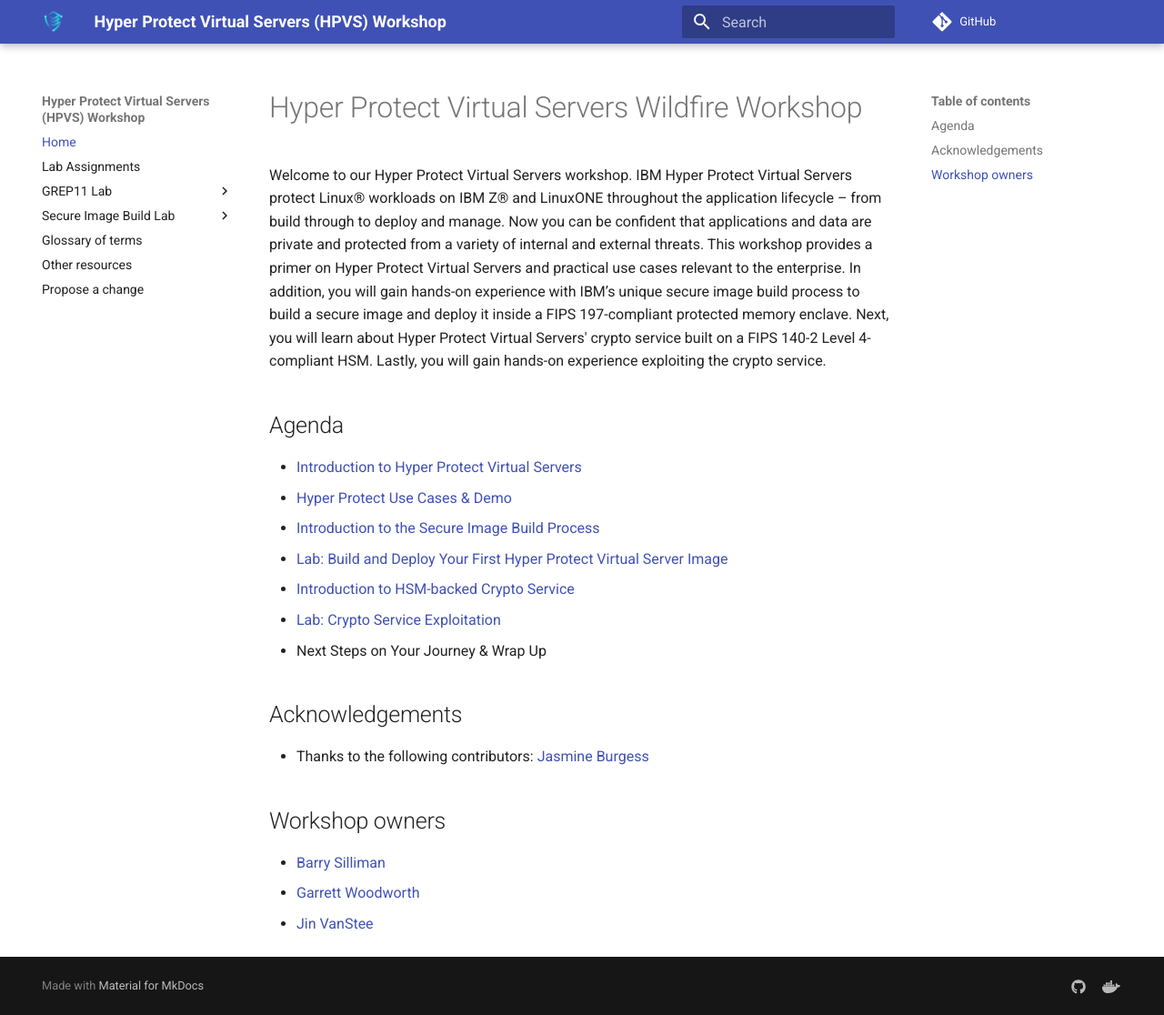
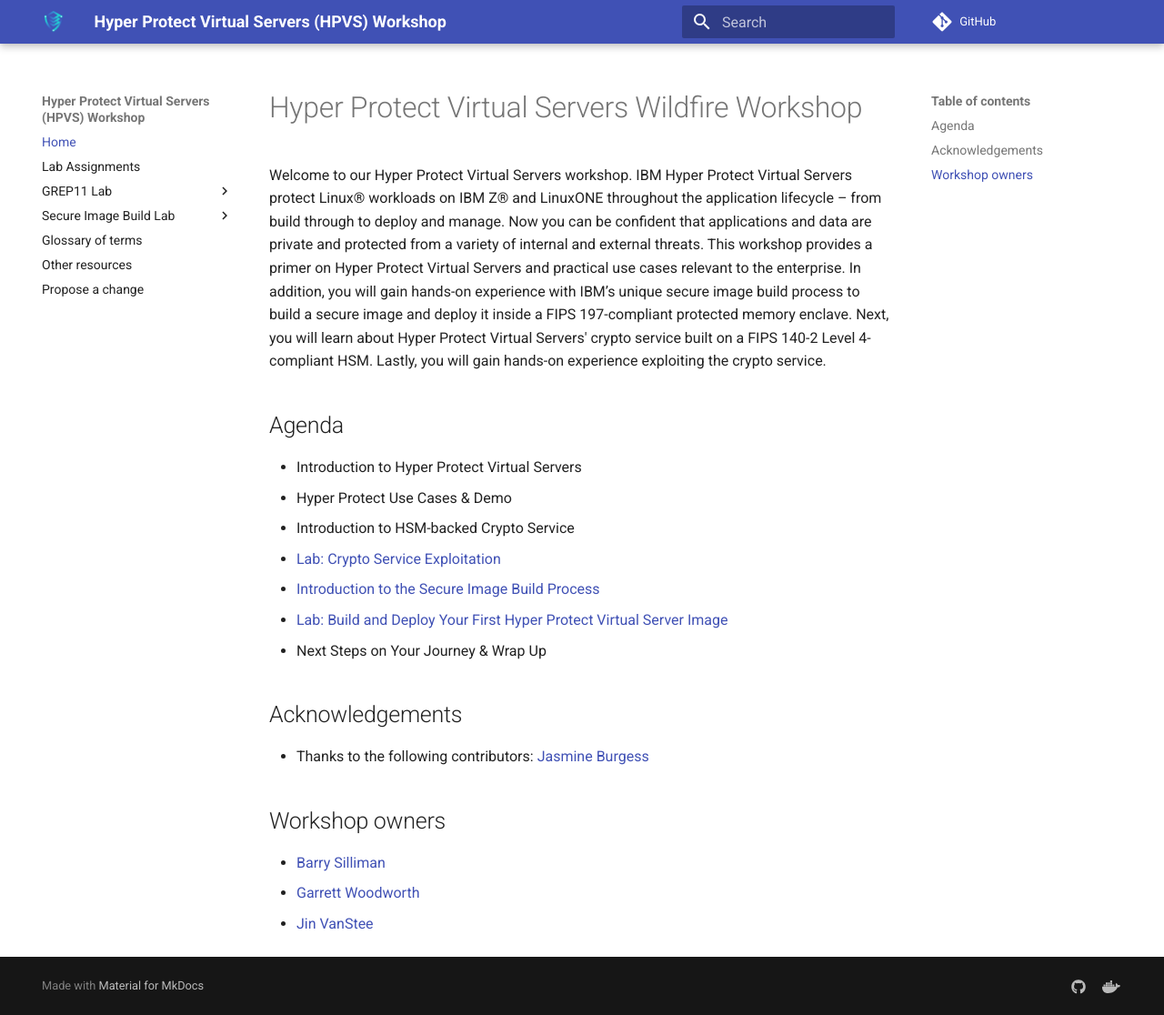
Before and after one commit to ibm-wsc/hyper-protect-virtual-servers-workshop, an MkDocs documentation site: the page built from docs/index.md, in a window 1280 px wide and 1116 px high. Shown: the whole window at 91% size. Built offline with MkDocs 1.6.1 and Material for MkDocs 9.7.7, drawn with Linux system fonts in a browser that asks for light colours; comment, search, counter and statistics services are not loaded; part of the change alters nothing that is shown.

Commit message:
updated agenda

```diff
--- a/docs/index.md
+++ b/docs/index.md
@@ -3,12 +3,12 @@
 Welcome to our Hyper Protect Virtual Servers workshop. IBM Hyper Protect Virtual Servers protect Linux® workloads on IBM Z® and LinuxONE throughout the application lifecycle – from build through to deploy and manage. Now you can be confident that applications and data are private and protected from a variety of internal and external threats. This workshop provides a primer on Hyper Protect Virtual Servers and practical use cases relevant to the enterprise. In addition, you will gain hands-on experience with IBM’s unique secure image build process to build a secure image and deploy it inside a FIPS 197-compliant protected memory enclave. Next, you will learn about Hyper Protect Virtual Servers' crypto service built on a FIPS 140-2 Level 4-compliant HSM. Lastly, you will gain hands-on experience exploiting the crypto service.
 
 ## Agenda
-* [Introduction to Hyper Protect Virtual Servers](HPVS-Intro.pdf)
-* [Hyper Protect Use Cases & Demo](HPVS-Intro.pdf)
+* Introduction to Hyper Protect Virtual Servers
+* Hyper Protect Use Cases & Demo
+* Introduction to HSM-backed Crypto Service
+* [Lab: Crypto Service Exploitation](grep11-lab/overview.md)
 * [Introduction to the Secure Image Build Process](securebuild-lab/overview.md)
 * [Lab: Build and Deploy Your First Hyper Protect Virtual Server Image](securebuild-lab/overview.md)
-* [Introduction to HSM-backed Crypto Service](GREP11-Intro.pdf)
-* [Lab: Crypto Service Exploitation](grep11-lab/overview.md)
 * Next Steps on Your Journey & Wrap Up
 
 ## Acknowledgements
```
